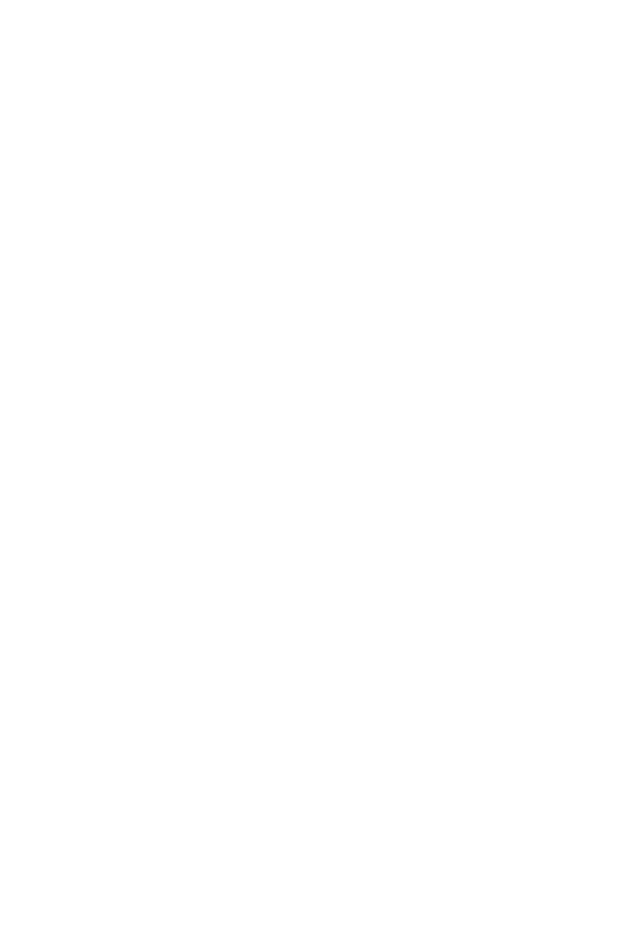
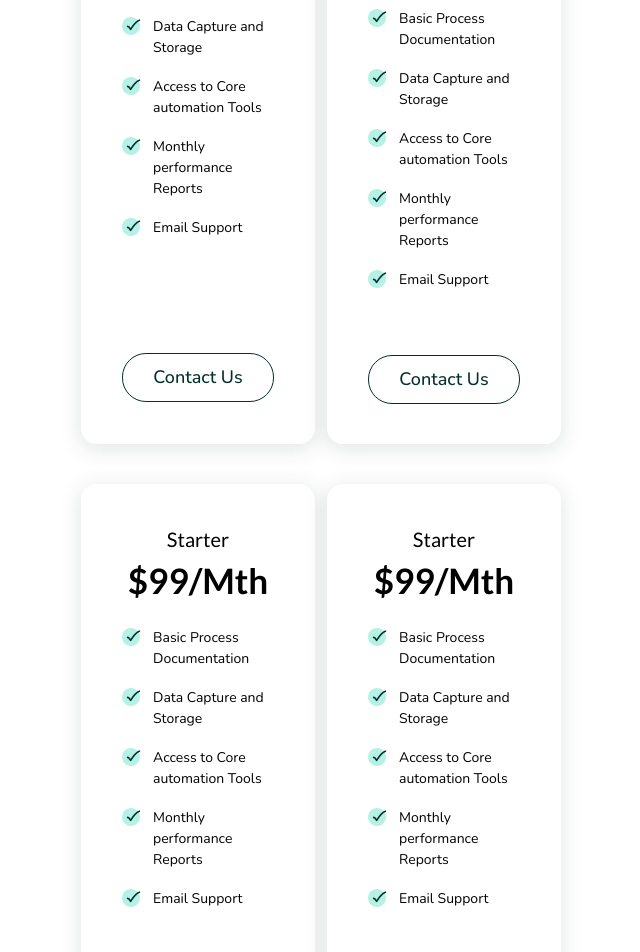
Before and after one commit to mojobs/usercando-website, a React (Vite) app: page /pricing in a window 1280 px wide. Shown: the part 2960-3912 px from the top of the page, without its empty margins (319-959 px from the left). Before the commit the page ends 2839 px from the top, so only its background shows below. Built offline with nearby package versions, Linux system fonts and the light colour scheme.

Commit message:
Fully resposnive grid Cards

```diff
--- a/src/Components/NewHero.tsx
+++ b/src/Components/NewHero.tsx
@@ -4,8 +4,8 @@
 const NewHero = () => {
   const [firstToggled, setFirstToggled] = useState<number | null>(null);
   const [secondToggled, setSecondToggled] = useState<number | null>(null);
-  const[frequentlyAskedQuestionIndex, setFrequentlyAskedQuestionIndex] = useState<number|null>(null);
-
+  const [frequentlyAskedQuestionIndex, setFrequentlyAskedQuestionIndex] =
+    useState<number | null>(null);
 
   const toggleFirstList = (index: number) => {
     setFirstToggled(firstToggled === index ? null : index);
@@ -15,7 +15,9 @@
     setSecondToggled(secondToggled === index ? null : index);
   };
   const toggleFrequentlyAskedQuestions = (index: number) => {
-    setFrequentlyAskedQuestionIndex(frequentlyAskedQuestionIndex === index ? null : index);
+    setFrequentlyAskedQuestionIndex(
+      frequentlyAskedQuestionIndex === index ? null : index
+    );
   };
 
   const firstListItems = [
@@ -231,7 +233,7 @@
       </section>
       <section className="mb-20">
         <div>
-          <h1 className="text-[#03302C] font-lato font-[500] text-[0.65rem] min-[400px]:text-[0.7rem] sm:text-[0.85rem] md:text-[1rem] lg:text-[1.2rem] mb-5 lg:mb-7 xl:text-[1.5rem]  xl:mb-20 text-center">
+          <h1 className="text-[#03302C] font-lato font-[500] text-[0.65rem] min-[400px]:text-[0.7rem] sm:text-[0.85rem] md:text-[1rem] lg:text-[1.2rem] mb-5 lg:mb-7 xl:text-[1.5rem] xl:mb-20 text-center">
             FREQUENTLY ASKED QUESTIONS
           </h1>
           <FrequentlyAskedQuestion
@@ -241,15 +243,225 @@
           />
         </div>
       </section>
-      <section className="mb-20">
-        <div className="text-center px-5 min-[400px]:px-10 sm:px-25 md:px-30 lg:px-50 xl:px-90]">
-        <h1 className="font-lato font-[500] text-[#03302C] text-[0.65rem] min-[400px]:text-[0.7rem] min-[400px]:mb-1 sm:text-[0.85rem] md:text-[1rem] lg:text-[1.5rem] xl:text-[2.188rem]">Achieve Your Business Objectives</h1>
-        <p className="text-[0.5rem] text-[#333333] min-[400px]:text-[0.6rem] min-[400px]:mb-1 sm:text-[0.8rem] sm:mb-2 md:text-[0.9rem] lg:text-[1.2rem] lg:mb-5 xl:text-[1.125rem]">Choose a plan that’s best for you and start your digital transformation <br className="max-[1400px]:hidden" /> journey today!</p>
-        <button className="text-[0.55rem] min-[400px]:text-[0.6rem] text-[#45DCBF] view-detailed-pricing-btn rounded-[10px] px-2 py-0.5 min-[400px]:px-3 min-[400px]:py-1 sm:text-[0.75rem] sm:py-2 sm:px-3 sm:rounded-2xl md:text-[0.85rem] md:px-4 lg:text-[1rem] lg:px-7 lg:py-2 lg:rounded-3xl xl:text-[1.125rem] xl:py-[0.625rem] xl:px-[1.875rem] hover:brightness-[75%] hover:cursor-pointer"> View Detailed Pricing</button>
+      <section className="mb-10">
+        <div className="text-center px-5 min-[400px]:px-10 sm:px-25 md:px-30 lg:px-50 xl:px-90">
+          <h1 className="font-lato font-[500] text-[#03302C] text-[0.65rem] min-[400px]:text-[0.7rem] min-[400px]:mb-1 sm:text-[0.85rem] md:text-[1rem] lg:text-[1.5rem] xl:text-[2.188rem]">
+            Achieve Your Business Objectives
+          </h1>
+          <p className="text-[0.5rem] text-[#333333] min-[400px]:text-[0.6rem] min-[400px]:mb-1 sm:text-[0.8rem] sm:mb-2 md:text-[0.9rem] lg:text-[1.2rem] lg:mb-5 xl:text-[1.125rem]">
+            Choose a plan that’s best for you and start your digital
+            transformation <br className="max-[1400px]:hidden" /> journey today!
+          </p>
+          <button className="text-[0.55rem] min-[400px]:text-[0.6rem] text-[#45DCBF] view-detailed-pricing-btn rounded-[10px] px-2 py-0.5 min-[400px]:px-3 min-[400px]:py-1 sm:text-[0.75rem] sm:py-2 sm:px-3 sm:rounded-2xl md:text-[0.85rem] md:px-4 lg:text-[1rem] lg:px-7 lg:py-2 lg:rounded-3xl xl:text-[1.125rem] xl:py-[0.625rem] xl:px-[1.875rem] hover:brightness-[75%] hover:cursor-pointer">
+            {" "}
+            View Detailed Pricing
+          </button>
+        </div>
+      </section>
+      <section className="mb-10">
+        <div className="flex flex-col gap-5 sm:grid sm:grid-cols-2 sm:grid-rows-2 sm:px-30 sm:gap-10 md:px-45 lg:px-65 lg:gap-x-3 xl:px-100 min-[1400px]:px-75">
+          <div className=" bg-white grid-box-shadow text-center mx-auto rounded-2xl p-5 xl:p-10">
+            <h2 className="font-lato font-[500] text-[0.65rem] mb-5 sm:text-[1rem] md:text-[1.2rem] xl:text-[1.25rem]">Free</h2>
+            <ul className="font-nunito font-[400] text-[0.45rem] text-left mb-5 flex flex-col gap-3 sm:text-[0.5rem] sm:mb-11 md:text-[0.6rem] xl:text-[0.875rem] xl:gap-[1.125rem] xl:mb-[115px]">
+              <li className="flex gap-3">
+                <img
+                  className="size-3 xl:size-5"
+                  src="public/icons/checkmark.svg"
+                  alt=""
+                />
+                <p> Basic Process Documentation</p>
+              </li>
+              <li className="flex gap-3">
+                <img
+                  className="size-3 xl:size-5"
+                  src="public/icons/checkmark.svg"
+                  alt=""
+                />
+                <p>Data Capture and Storage</p>
+              </li>
+              <li className="flex gap-3">
+                <img
+                  className="size-3 xl:size-5"
+                  src="public/icons/checkmark.svg"
+                  alt=""
+                />
+                <p>Access to Core automation Tools</p>
+              </li>
+              <li className="flex gap-3">
+                <img
+                  className="size-3 xl:size-5"
+                  src="public/icons/checkmark.svg"
+                  alt=""
+                />
+                <p>Monthly performance Reports</p>
+              </li>
+              <li className="flex gap-3">
+                <img
+                  className="size-3 xl:size-5"
+                  src="public/icons/checkmark.svg"
+                  alt=""
+                />
+                <p>Email Support</p>
+              </li>
+            </ul>
+            <button className="font-nunito font-[500] text-[0.6rem] text-[#03302C] rounded-[10px] px-2 py-0.5 grid-btn-shadow sm:text-[0.65rem] sm:px-3 sm:py-1 sm:rounded-[20px] xl:px-[1.875rem] xl:py-[0.625rem] xl:text-[1.125rem] xl:rounded-[1.5rem]">
+              Contact Us
+            </button>
+          </div>
+          <div className=" bg-white grid-box-shadow text-center mx-auto rounded-2xl p-5 xl:p-10">
+            <h2 className="font-lato font-[500] text-[0.65rem] mb-5 sm:text-[1rem] xl:text-[1.25rem]">Starter <h2 className="font-lato font-[700] sm:text-[1rem] md:text-[1.2rem] xl:text-[2.188rem]">$99/Mth</h2></h2>
+            <ul className="font-nunito font-[400] text-[0.45rem] text-left mb-5 flex flex-col gap-3 sm:text-[0.5rem] md:text-[0.6rem]  xl:text-[0.875rem] xl:gap-[1.125rem] xl:mb-[65px]">
+              <li className="flex gap-3">
+                <img
+                  className="size-3  xl:size-5"
+                  src="public/icons/checkmark.svg"
+                  alt=""
+                />
+                <p> Basic Process Documentation</p>
+              </li>
+              <li className="flex gap-3">
+                <img
+                  className="size-3  xl:size-5"
+                  src="public/icons/checkmark.svg"
+                  alt=""
+                />
+                <p>Data Capture and Storage</p>
+              </li>
+              <li className="flex gap-3">
+                <img
+                  className="size-3  xl:size-5"
+                  src="public/icons/checkmark.svg"
+                  alt=""
+                />
+                <p>Access to Core automation Tools</p>
+              </li>
+              <li className="flex gap-3">
+                <img
+                  className="size-3  xl:size-5"
+                  src="public/icons/checkmark.svg"
+                  alt=""
+                />
+                <p>Monthly performance Reports</p>
+              </li>
+              <li className="flex gap-3">
+                <img
+                  className="size-3  xl:size-5"
+                  src="public/icons/checkmark.svg"
+                  alt=""
+                />
+                <p>Email Support</p>
+              </li>
+            </ul>
+            <button className="font-nunito font-[500] text-[0.6rem] text-[#03302C] rounded-[10px] px-2 py-0.5 grid-btn-shadow sm:text-[0.65rem] sm:px-3 sm:py-1 sm:rounded-[20px] xl:px-[1.875rem] xl:py-[0.625rem] xl:text-[1.125rem] xl:rounded-[1.5rem]">
+              Contact Us
+            </button>
+          </div>
+              <div className=" bg-white grid-box-shadow text-center mx-auto rounded-2xl p-5 xl:p-10">
+            <h2 className="font-lato font-[500] text-[0.65rem] mb-5 sm:text-[1rem] xl:text-[1.25rem]">Starter <h2 className="font-lato font-[700] sm:text-[1rem] md:text-[1.2rem] xl:text-[2.188rem]">$99/Mth</h2></h2>
+            <ul className="font-nunito font-[400] text-[0.45rem] text-left mb-5 flex flex-col gap-3 sm:text-[0.5rem] md:text-[0.6rem]  xl:text-[0.875rem] xl:gap-[1.125rem] xl:mb-[65px]">
+              <li className="flex gap-3">
+                <img
+                  className="size-3  xl:size-5"
+                  src="public/icons/checkmark.svg"
+                  alt=""
+                />
+                <p> Basic Process Documentation</p>
+              </li>
+              <li className="flex gap-3">
+                <img
+                  className="size-3  xl:size-5"
+                  src="public/icons/checkmark.svg"
+                  alt=""
+                />
+                <p>Data Capture and Storage</p>
+              </li>
+              <li className="flex gap-3">
+                <img
+                  className="size-3  xl:size-5"
+                  src="public/icons/checkmark.svg"
+                  alt=""
+                />
+                <p>Access to Core automation Tools</p>
+              </li>
+              <li className="flex gap-3">
+                <img
+                  className="size-3  xl:size-5"
+                  src="public/icons/checkmark.svg"
+                  alt=""
+                />
+                <p>Monthly performance Reports</p>
+              </li>
+              <li className="flex gap-3">
+                <img
+                  className="size-3  xl:size-5"
+                  src="public/icons/checkmark.svg"
+                  alt=""
+                />
+                <p>Email Support</p>
+              </li>
+            </ul>
+            <button className="font-nunito font-[500] text-[0.6rem] text-[#03302C] rounded-[10px] px-2 py-0.5 grid-btn-shadow sm:text-[0.65rem] sm:px-3 sm:py-1 sm:rounded-[20px] xl:px-[1.875rem] xl:py-[0.625rem] xl:text-[1.125rem] xl:rounded-[1.5rem]">
+              Contact Us
+            </button>
+          </div>
+             <div className=" bg-white grid-box-shadow text-center mx-auto rounded-2xl p-5 xl:p-10">
+            <h2 className="font-lato font-[500] text-[0.65rem] mb-5 sm:text-[1rem] xl:text-[1.25rem]">Starter <h2 className="font-lato font-[700] sm:text-[1rem] md:text-[1.2rem] xl:text-[2.188rem]">$99/Mth</h2></h2>
+            <ul className="font-nunito font-[400] text-[0.45rem] text-left mb-5 flex flex-col gap-3 sm:text-[0.5rem] md:text-[0.6rem]  xl:text-[0.875rem] xl:gap-[1.125rem] xl:mb-[65px]">
+              <li className="flex gap-3">
+                <img
+                  className="size-3  xl:size-5"
+                  src="public/icons/checkmark.svg"
+                  alt=""
+                />
+                <p> Basic Process Documentation</p>
+              </li>
+              <li className="flex gap-3">
+                <img
+                  className="size-3  xl:size-5"
+                  src="public/icons/checkmark.svg"
+                  alt=""
+                />
+                <p>Data Capture and Storage</p>
+              </li>
+              <li className="flex gap-3">
+                <img
+                  className="size-3  xl:size-5"
+                  src="public/icons/checkmark.svg"
+                  alt=""
+                />
+                <p>Access to Core automation Tools</p>
+              </li>
+              <li className="flex gap-3">
+                <img
+                  className="size-3  xl:size-5"
+                  src="public/icons/checkmark.svg"
+                  alt=""
+                />
+                <p>Monthly performance Reports</p>
+              </li>
+              <li className="flex gap-3">
+                <img
+                  className="size-3  xl:size-5"
+                  src="public/icons/checkmark.svg"
+                  alt=""
+                />
+                <p>Email Support</p>
+              </li>
+            </ul>
+            <button className="font-nunito font-[500] text-[0.6rem] text-[#03302C] rounded-[10px] px-2 py-0.5 grid-btn-shadow sm:text-[0.65rem] sm:px-3 sm:py-1 sm:rounded-[20px] xl:px-[1.875rem] xl:py-[0.625rem] xl:text-[1.125rem] xl:rounded-[1.5rem]">
+              Contact Us
+            </button>
+          </div>
         </div>
       </section>
       <section>
-        <div></div>
+        <h1 className="text-[0.5rem]">Stay updated with the latest trends, tips, and success stories.</h1>
+        <div className="grid">
+          <div></div>
+          <div></div>
+          <div></div>
+          <div></div>
+        </div>
       </section>
     </>
   );
--- a/src/index.css
+++ b/src/index.css
@@ -87,4 +87,7 @@
   .view-detailed-pricing-btn{
     border: 0.5px solid #03302C;
   }
+  .grid-btn-shadow{
+    border: 0.5px solid #03302C;
+  }
 }
```
